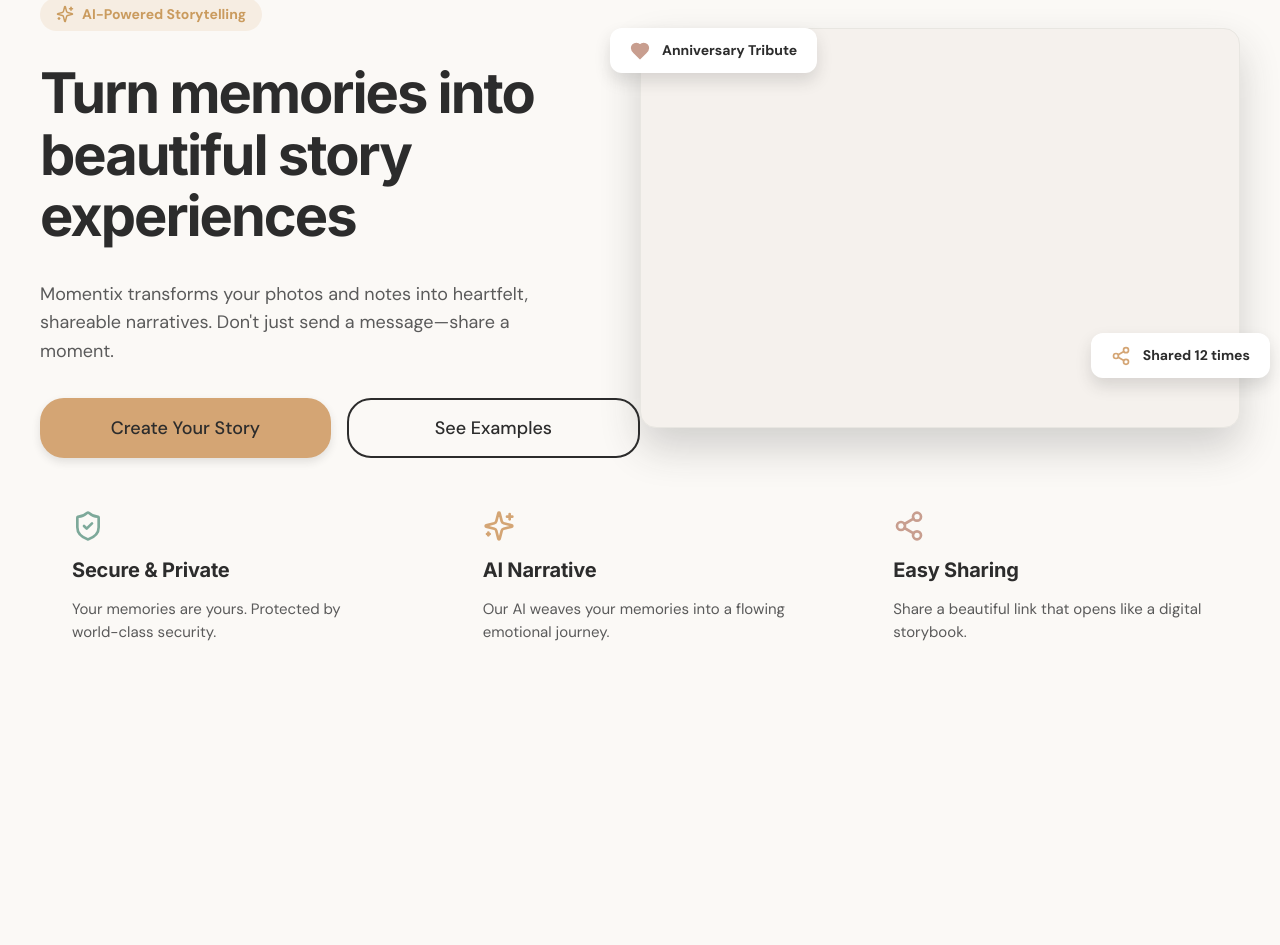
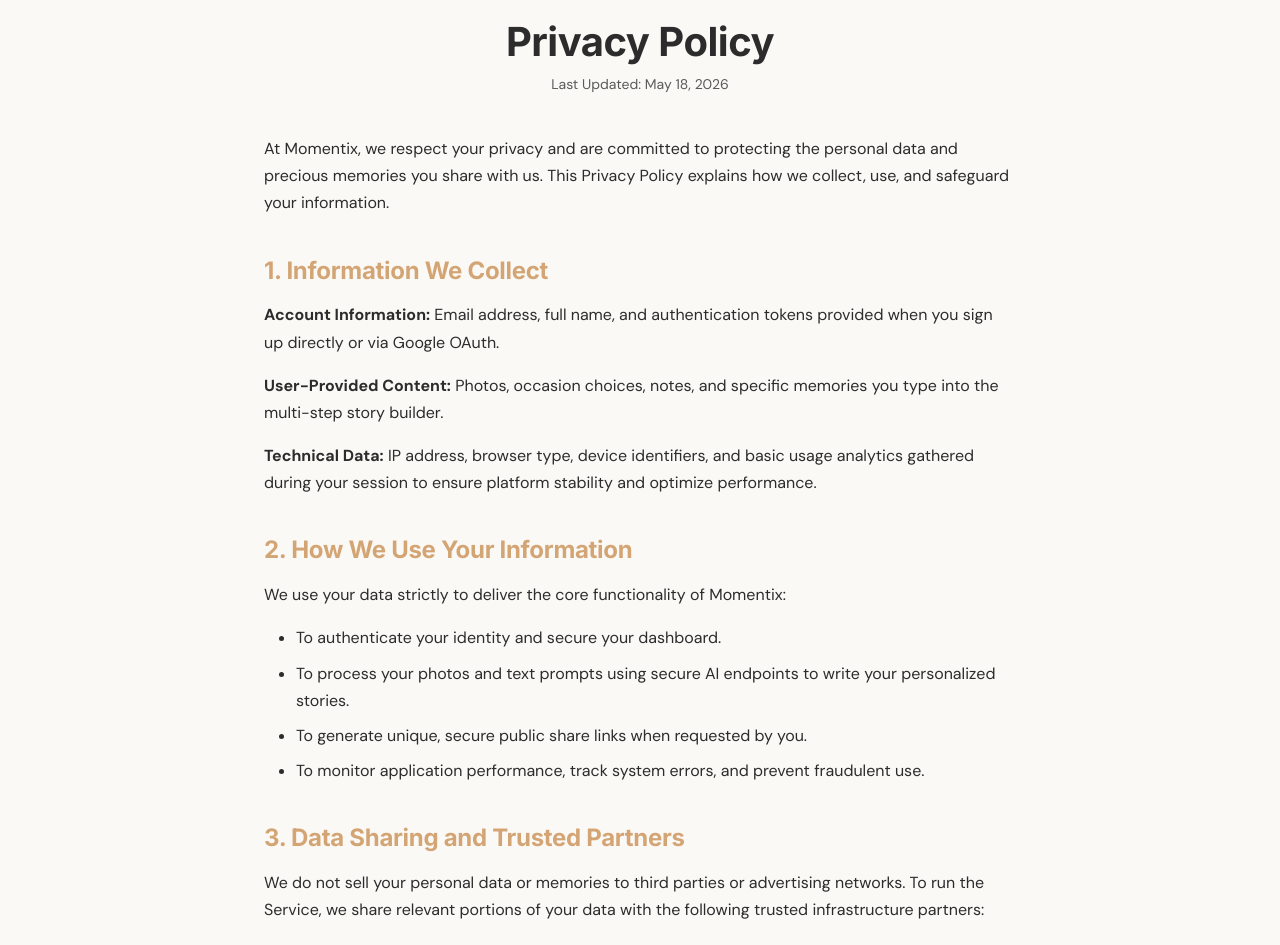
Before and after one commit to builtiumco-co/momentix, a React (Vite) app: page /privacy in a window 1280 px wide. Before the commit this address led to /. Shown: the part 86-1031 px from the top of the page. Before the commit the page ends 800 px from the top, so only its background shows below. Built offline with nearby package versions, Linux system fonts and the light colour scheme; no server answers.

Commit message:
Add Privacy Policy and sanitize text

```diff
--- a/src/App.jsx
+++ b/src/App.jsx
@@ -7,6 +7,7 @@
 import CreateStory from './pages/CreateStory'
 import StoryView from './pages/StoryView'
 import Terms from './pages/Terms'
+import Privacy from './pages/Privacy'
 
 function ProtectedRoute({ children }) {
   const { user, loading } = useAuth()
@@ -27,6 +28,7 @@
           <Route path="/create" element={<ProtectedRoute><CreateStory /></ProtectedRoute>} />
           <Route path="/story/:shareId" element={<StoryView />} />
           <Route path="/terms" element={<Terms />} />
+          <Route path="/privacy" element={<Privacy />} />
           <Route path="*" element={<Navigate to="/" replace />} />
         </Routes>
       </BrowserRouter>
--- a/src/pages/Auth.jsx
+++ b/src/pages/Auth.jsx
@@ -128,7 +128,7 @@
                 checked={formData.termsAccepted}
                 onChange={(e) => setFormData({ ...formData, termsAccepted: e.target.checked })}
               />
-              <label htmlFor="terms">I agree to the <Link to="/terms" target="_blank" rel="noopener noreferrer">Terms & Conditions</Link></label>
+              <label htmlFor="terms">I agree to the <Link to="/terms" target="_blank" rel="noopener noreferrer">Terms</Link> & <Link to="/privacy" target="_blank" rel="noopener noreferrer">Privacy Policy</Link></label>
             </div>
           )}
 
--- /dev/null
+++ b/src/pages/Privacy.jsx
@@ -0,0 +1,56 @@
+import React from 'react';
+import Navbar from '../components/Navbar';
+import './Legal.css';
+
+const Privacy = () => {
+  return (
+    <div className="legal-page">
+      <Navbar />
+      <div className="legal-container fade-in">
+        <div className="legal-header">
+          <h1>Privacy Policy</h1>
+          <p>Last Updated: May 18, 2026</p>
+        </div>
+        <div className="legal-content">
+          <p>At Momentix, we respect your privacy and are committed to protecting the personal data and precious memories you share with us. This Privacy Policy explains how we collect, use, and safeguard your information.</p>
+
+          <h2>1. Information We Collect</h2>
+          <p><strong>Account Information:</strong> Email address, full name, and authentication tokens provided when you sign up directly or via Google OAuth.</p>
+          <p><strong>User-Provided Content:</strong> Photos, occasion choices, notes, and specific memories you type into the multi-step story builder.</p>
+          <p><strong>Technical Data:</strong> IP address, browser type, device identifiers, and basic usage analytics gathered during your session to ensure platform stability and optimize performance.</p>
+
+          <h2>2. How We Use Your Information</h2>
+          <p>We use your data strictly to deliver the core functionality of Momentix:</p>
+          <ul>
+            <li>To authenticate your identity and secure your dashboard.</li>
+            <li>To process your photos and text prompts using secure AI endpoints to write your personalized stories.</li>
+            <li>To generate unique, secure public share links when requested by you.</li>
+            <li>To monitor application performance, track system errors, and prevent fraudulent use.</li>
+          </ul>
+
+          <h2>3. Data Sharing and Trusted Partners</h2>
+          <p>We do not sell your personal data or memories to third parties or advertising networks. To run the Service, we share relevant portions of your data with the following trusted infrastructure partners:</p>
+          <ul>
+            <li><strong>Cloud Hosting & Database Providers:</strong> For hosting the application, managing user authentication, and providing secure cloud storage for your photos.</li>
+            <li><strong>AI Processing Partners:</strong> Text prompts and underlying contextual data are securely transmitted to Google's API endpoints to generate narratives. Note: Data passed to the commercial AI API via Momentix is subject to enterprise privacy commitments and is not used to train public AI models.</li>
+          </ul>
+
+          <h2>4. Data Control and Retention</h2>
+          <p><strong>Deletion:</strong> You have the right to delete your stories at any time via your user dashboard. Deleting a story permanently removes its reference from our databases and deletes the associated photos from our cloud storage.</p>
+          <p><strong>Account Termination:</strong> You can request the complete erasure of your user profile and all associated data by contacting our team.</p>
+
+          <h2>5. Security Measures</h2>
+          <p>We implement standard industry security practices, including strict database-level access controls, SSL/TLS encryption for all data in transit, and secure token-based session management. However, no method of transmission over the Internet is 100% secure, and we cannot guarantee absolute security.</p>
+
+          <h2>6. Children's Privacy</h2>
+          <p>Momentix does not knowingly collect or solicit personal information from anyone under the age of 13. If we learn that we have inadvertently collected personal information from a child under 13 without verifiable parental consent, we will delete that information as quickly as possible.</p>
+
+          <h2>7. Contact Us</h2>
+          <p>For any questions regarding this Privacy Policy or your data rights, please contact us at: info@createmomentix.com</p>
+        </div>
+      </div>
+    </div>
+  );
+};
+
+export default Privacy;
--- a/src/pages/Terms.jsx
+++ b/src/pages/Terms.jsx
@@ -1,6 +1,6 @@
 import React from 'react';
 import Navbar from '../components/Navbar';
-import './Terms.css';
+import './Legal.css';
 
 const Terms = () => {
   return (
```
Also changed, not shown: src/pages/Legal.css (renamed from src/pages/Terms.css).
